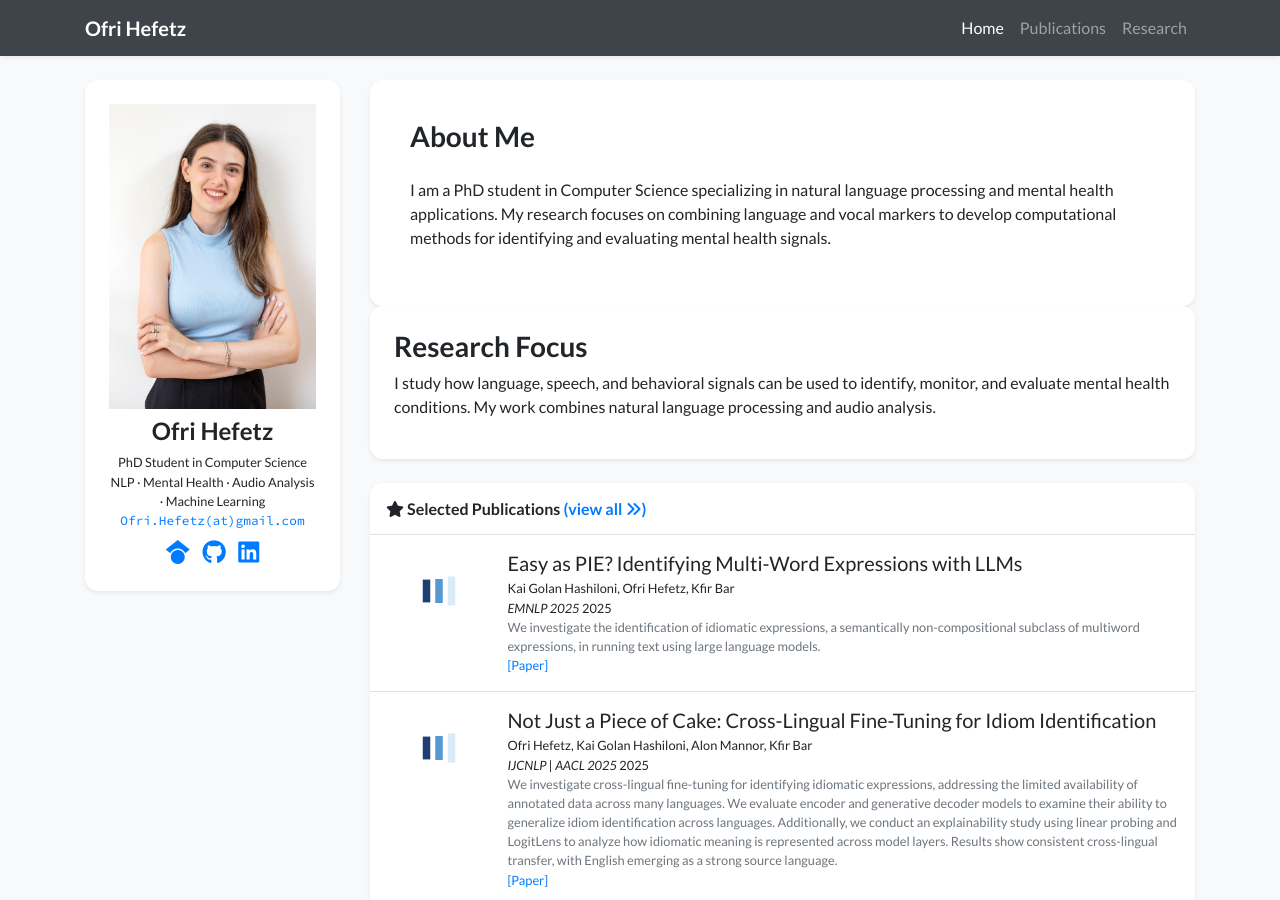
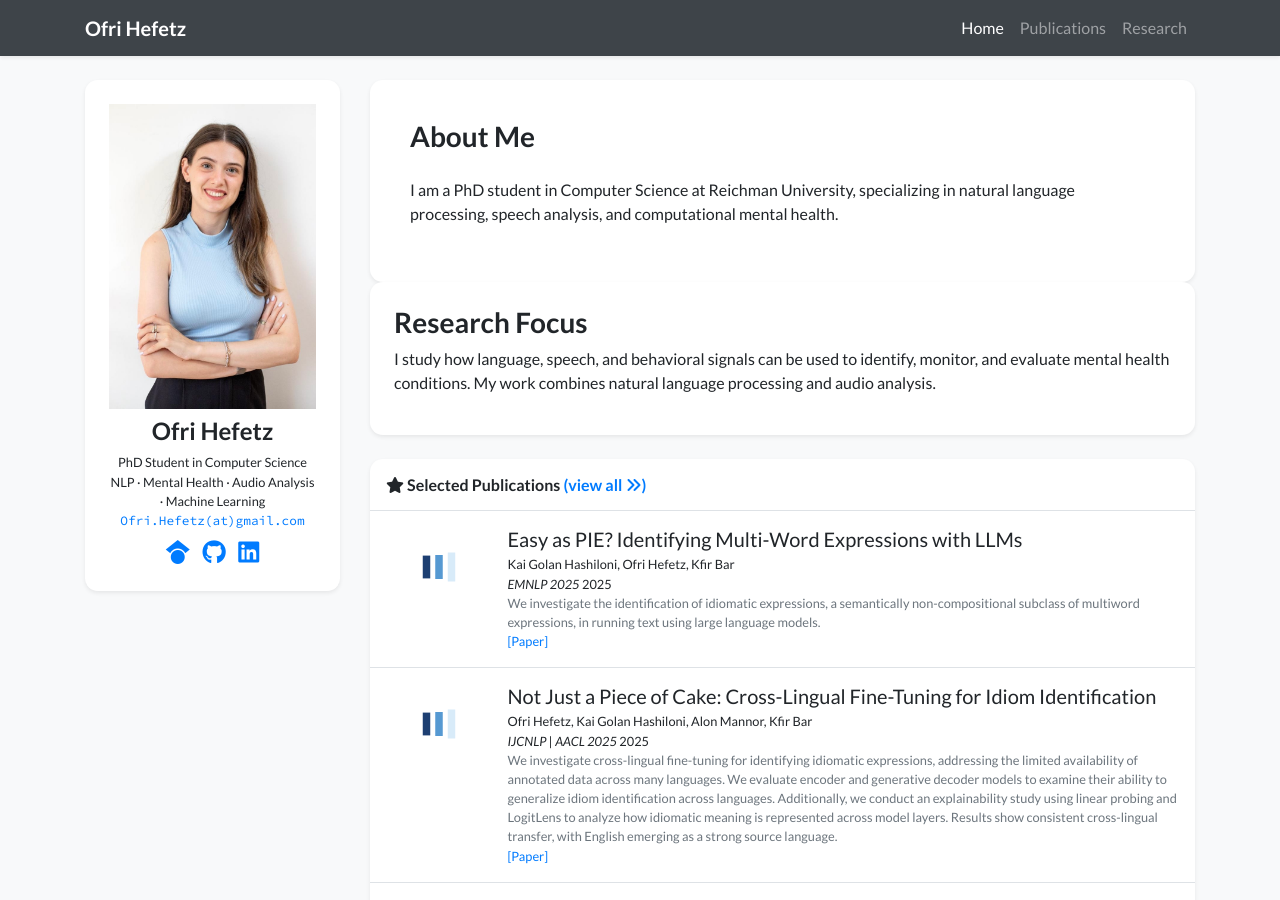
Before and after one commit to OfriHefetz/ofrihefetz.github.io, a Jekyll site: the page built from index.html, in a window 1280 px wide and 900 px high. Built offline with Jekyll 4.4.1, drawn with Linux system fonts in a browser that asks for light colours; nearby versions of some CDN libraries; a style sheet for code colours, icons or effects is not loaded.

Commit message:
Update profile.yml

```diff
--- a/_data/profile.yml
+++ b/_data/profile.yml
@@ -15,10 +15,8 @@ gscholar: P2mqqr0AAAAJ
 short_bio_text_justify: false
 short_bio: >-
   <p>
-    I am a PhD student in Computer Science specializing in natural language processing
-    and mental health applications. My research focuses on combining language and vocal markers
-    to develop computational methods for identifying and evaluating
-    mental health signals.
+    I am a PhD student in Computer Science at Reichman University, specializing
+    in natural language processing, speech analysis, and computational mental health.
   </p>
 
 portrait_url: /assets/images/photos/portrait.jpg
```
